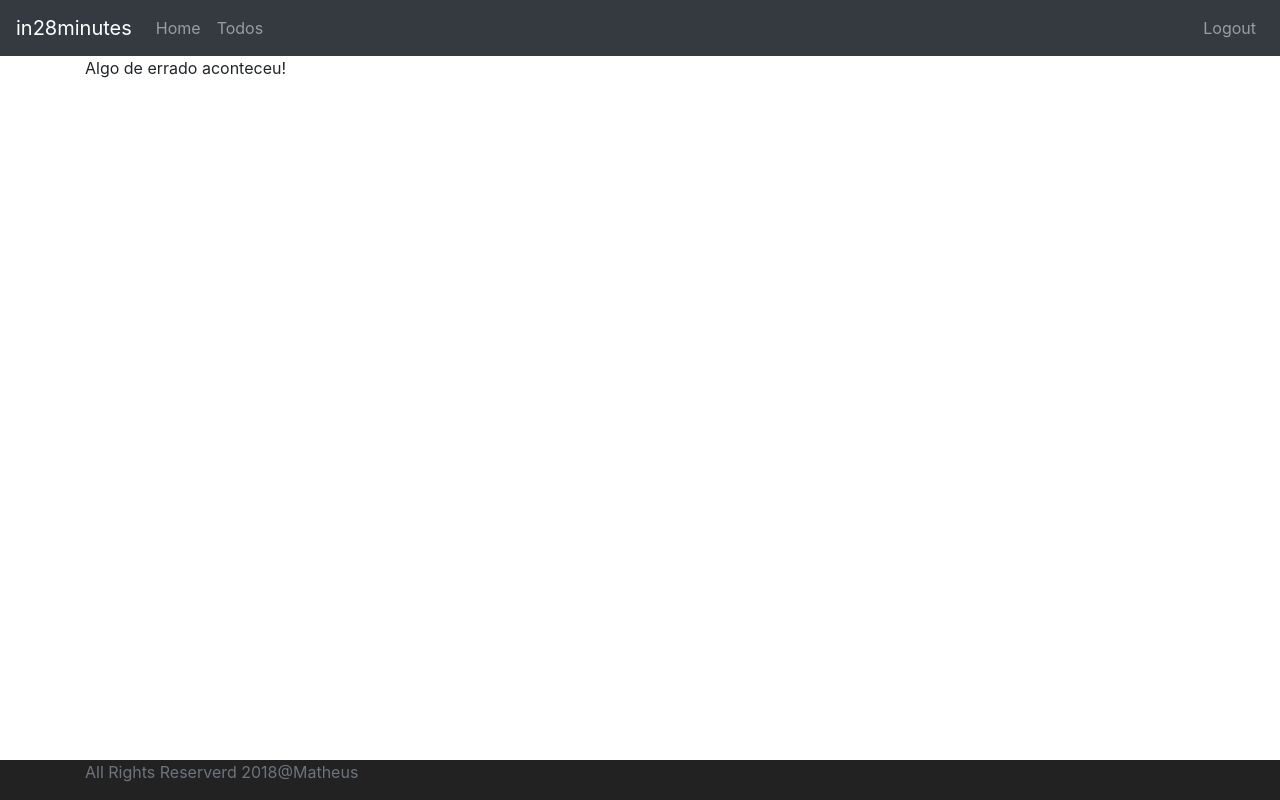
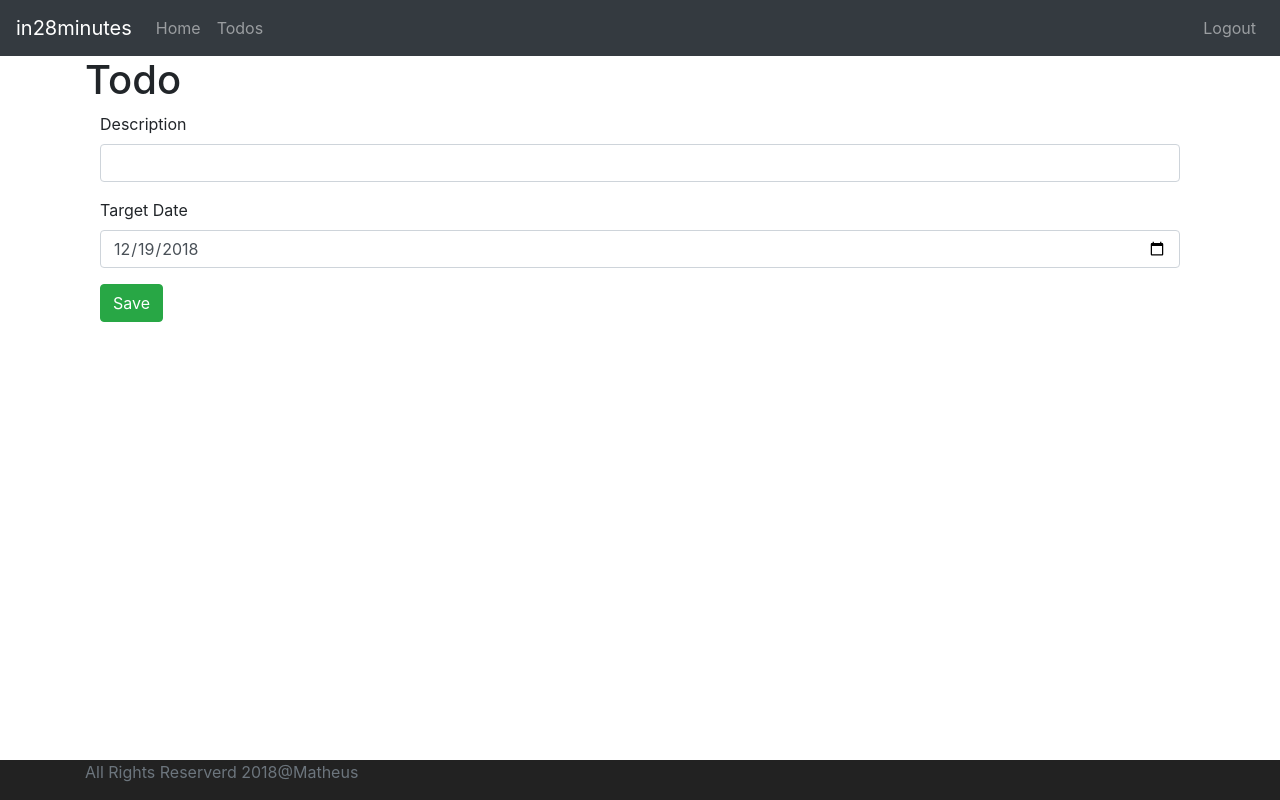
Before and after one commit to HPortuga/NgSpringBoot, an Angular app: page /todos/1 in a window 1280 px wide. Built offline with nearby package versions, Linux system fonts and the light colour scheme; no server answers; sample sign-in values are in the browser's storage.

Commit message:
Buscando dados de todos por id

```diff
--- a/src/app/app-routing.module.ts
+++ b/src/app/app-routing.module.ts
@@ -6,6 +6,7 @@
 import { ErrorComponent } from './error/error.component';
 import { LogoutComponent } from './logout/logout.component';
 import { RouteGuardService } from './service/route-guard.service';
+import { TodoComponent } from './todo/todo.component';
 
 const routes: Routes = [
   {path: '', component: LoginComponent},
@@ -13,6 +14,8 @@
   {path: 'logout', component: LogoutComponent, canActivate:[RouteGuardService]},
   {path: 'welcome/:name', component: WelcomeComponent, canActivate:[RouteGuardService]},
   {path: 'todos', component: ListTodosComponent, canActivate:[RouteGuardService]},
+  {path: 'todos/:id', component: TodoComponent, canActivate:[RouteGuardService]},
+
   {path: '**', component: ErrorComponent}
 ];
 
--- a/src/app/app.module.ts
+++ b/src/app/app.module.ts
@@ -12,6 +12,7 @@
 import { FooterComponent } from './footer/footer.component';
 import { LogoutComponent } from './logout/logout.component';
 import { HttpClientModule } from '@angular/common/http';
+import { TodoComponent } from './todo/todo.component';
 
 @NgModule({
   declarations: [
@@ -22,7 +23,8 @@
     ListTodosComponent,
     MenuComponent,
     FooterComponent,
-    LogoutComponent
+    LogoutComponent,
+    TodoComponent
   ],
   imports: [
     BrowserModule,
--- a/src/app/list-todos/list-todos.component.html
+++ b/src/app/list-todos/list-todos.component.html
@@ -9,6 +9,8 @@
         <th>Description</th>
         <th>Target Date</th>
         <th>Is Completed?</th>
+        <th>Update</th>
+        <th>Delete</th>
       </tr>
     </thead>
     <tbody>
@@ -16,6 +18,7 @@
         <td>{{todo.description}}</td>
         <td>{{todo.targetDate | date}}</td>
         <td>{{todo.done}}</td>
+        <td><button (click)="updateTodo(todo.id)" class="btn btn-success">Update</button></td>
         <td><button (click)="deleteTodo(todo.id)" class="btn btn-warning">Delete</button></td>
       </tr>
     </tbody>
--- a/src/app/list-todos/list-todos.component.ts
+++ b/src/app/list-todos/list-todos.component.ts
@@ -1,5 +1,6 @@
 import { Component, OnInit } from '@angular/core';
 import { TodoDataService } from '../service/data/todo-data.service';
+import { Router } from '@angular/router';
 
 export class Todo {
   constructor(
@@ -21,7 +22,8 @@
   message: string;
 
   constructor(
-    private todoService: TodoDataService
+    private todoService: TodoDataService,
+    private router: Router
   ) { }
 
   ngOnInit() {
@@ -37,6 +39,10 @@
     );
   }
 
+  updateTodo(id) {
+    this.router.navigate(['todos', id]);
+  }
+
   refreshTodos() {
     this.todoService.retrieveAllTodos('in28minutes').subscribe(
       response => {
--- a/src/app/service/data/todo-data.service.ts
+++ b/src/app/service/data/todo-data.service.ts
@@ -18,4 +18,8 @@
   deleteTodo(username, id) {
     return this.http.delete(`http://localhost:8080/users/${username}/todos/${id}`);
   }
+
+  retrieveTodo(username, id) {
+    return this.http.get<Todo>(`http://localhost:8080/users/${username}/todos/${id}`);
+  }
 }
--- /dev/null
+++ b/src/app/todo/todo.component.html
@@ -0,0 +1,19 @@
+<h1>Todo</h1>
+
+<div class="container">
+
+  <fieldset class="form-group">
+    <label>Description</label>
+    <input type="text" name="description" required="required" class="form-control"
+      [(ngModel)]="todo.description">
+  </fieldset>
+
+  <fieldset class="form-group">
+      <label>Target Date</label>
+    <input type="date" name="targetDate" required="required" class="form-control"
+      [ngModel]="todo.targetDate | date:'yyyy-MM-dd'" (ngModel)="todo.targetDate = $event">
+  </fieldset>
+
+  <button class="btn btn-success" (click)="saveTodo()">Save</button>
+
+</div>
--- /dev/null
+++ b/src/app/todo/todo.component.ts
@@ -0,0 +1,33 @@
+import { Component, OnInit } from '@angular/core';
+import { TodoDataService } from '../service/data/todo-data.service';
+import { Todo } from '../list-todos/list-todos.component';
+import { ActivatedRoute } from '@angular/router';
+
+@Component({
+  selector: 'app-todo',
+  templateUrl: './todo.component.html',
+  styleUrls: ['./todo.component.css']
+})
+export class TodoComponent implements OnInit {
+
+  id: number;
+  todo: Todo;
+
+  constructor(
+    private todoService: TodoDataService,
+    private route: ActivatedRoute
+  ) { }
+
+  ngOnInit() {
+    this.id = this.route.snapshot.params['id'];
+    this.todo = new Todo(1, '', false, new Date());
+    this.todoService.retrieveTodo('in28minutes', this.id).subscribe(
+      data => this.todo = data
+    );
+  }
+
+  saveTodo() {
+
+  }
+
+}
```
Also changed, not shown: src/app/todo/todo.component.css (added), 2 other files (tests, documents, lock files or other folders).
